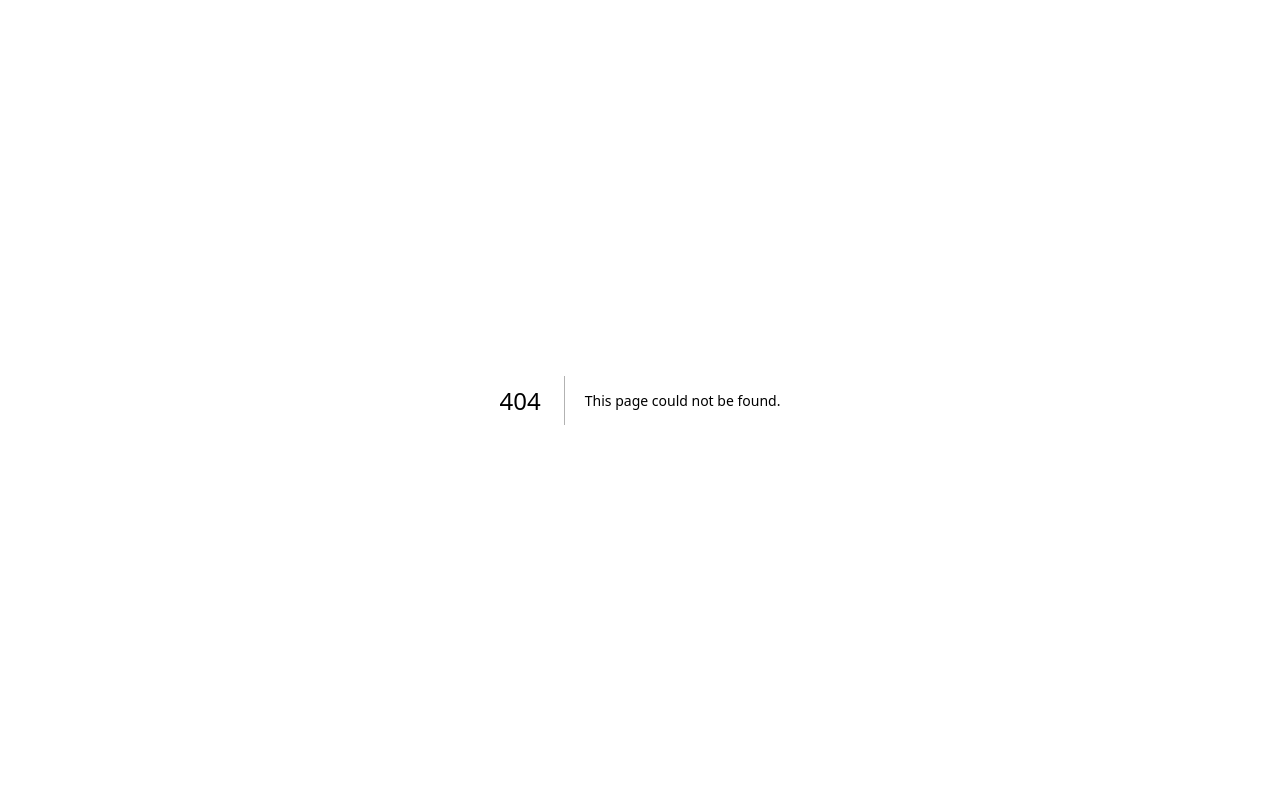
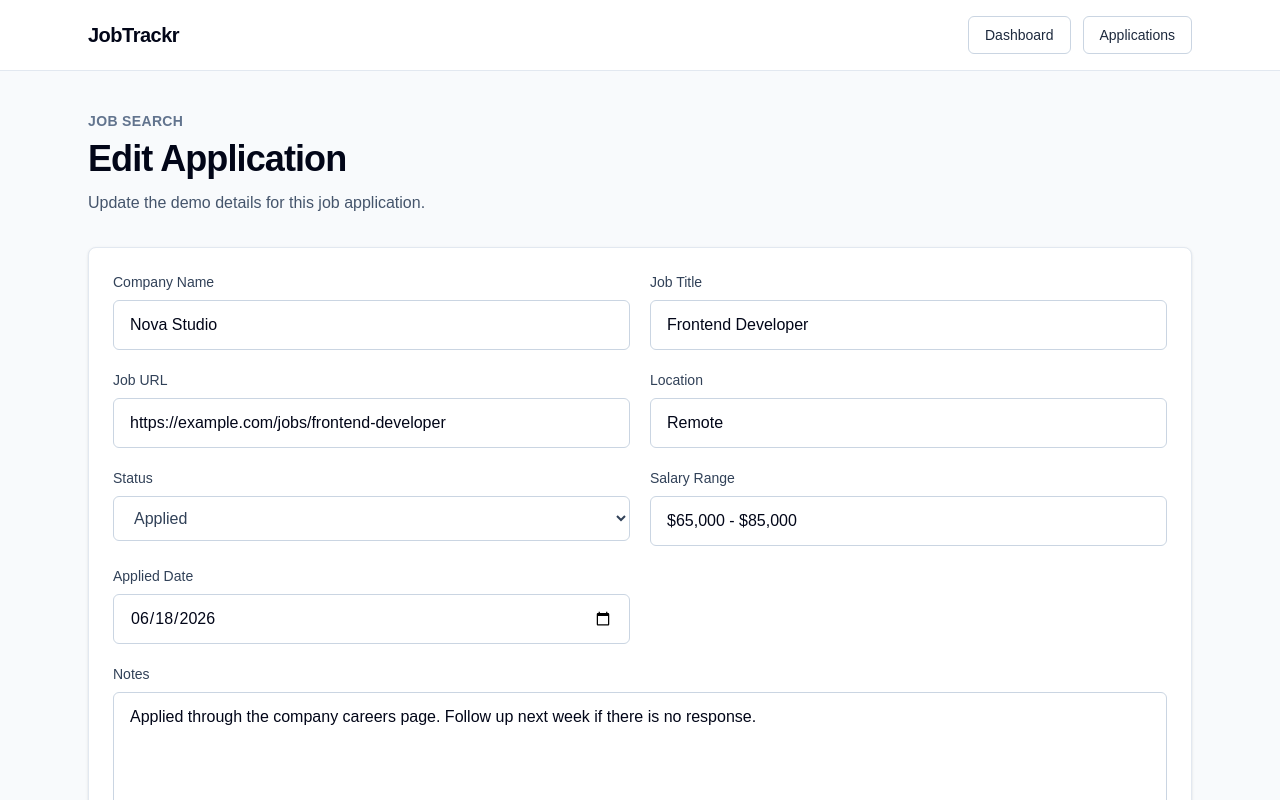
Before and after one commit to awaisch31709/job-application-tracker, a Next.js app: page /applications/1/edit in a window 1280 px wide. Before the commit this address had no page. Shown: the top 800 px of the page. Built offline with nearby package versions, Linux system fonts and the light colour scheme.

Commit message:
Create edit application UI

```diff
--- /dev/null
+++ b/app/applications/[id]/edit/page.tsx
@@ -0,0 +1,196 @@
+import Link from "next/link";
+
+export default function EditApplicationPage() {
+  return (
+    <main className="min-h-screen bg-slate-50 text-slate-950">
+      <header className="border-b border-slate-200 bg-white">
+        <div className="mx-auto flex max-w-6xl flex-col gap-4 px-6 py-4 sm:flex-row sm:items-center sm:justify-between">
+          <Link href="/" className="text-xl font-bold tracking-tight">
+            JobTrackr
+          </Link>
+
+          <nav className="flex flex-wrap gap-3">
+            <Link
+              href="/dashboard"
+              className="rounded-md border border-slate-300 bg-white px-4 py-2 text-sm font-medium text-slate-800 transition hover:bg-slate-100"
+            >
+              Dashboard
+            </Link>
+            <Link
+              href="/applications"
+              className="rounded-md border border-slate-300 bg-white px-4 py-2 text-sm font-medium text-slate-800 transition hover:bg-slate-100"
+            >
+              Applications
+            </Link>
+          </nav>
+        </div>
+      </header>
+
+      <section className="mx-auto max-w-6xl px-6 py-10">
+        <div className="mb-8">
+          <p className="text-sm font-semibold uppercase tracking-wide text-slate-500">
+            Job search
+          </p>
+          <h1 className="mt-2 text-3xl font-bold tracking-tight sm:text-4xl">
+            Edit Application
+          </h1>
+          <p className="mt-3 max-w-2xl text-slate-600">
+            Update the demo details for this job application.
+          </p>
+        </div>
+
+        <form className="rounded-lg border border-slate-200 bg-white p-6 shadow-sm">
+          <div className="grid gap-5 md:grid-cols-2">
+            <div>
+              <label
+                htmlFor="company-name"
+                className="mb-2 block text-sm font-medium text-slate-700"
+              >
+                Company Name
+              </label>
+              <input
+                id="company-name"
+                name="company-name"
+                type="text"
+                defaultValue="Nova Studio"
+                className="w-full rounded-md border border-slate-300 px-4 py-3 text-slate-950 outline-none transition focus:border-slate-950 focus:ring-2 focus:ring-slate-200"
+              />
+            </div>
+
+            <div>
+              <label
+                htmlFor="job-title"
+                className="mb-2 block text-sm font-medium text-slate-700"
+              >
+                Job Title
+              </label>
+              <input
+                id="job-title"
+                name="job-title"
+                type="text"
+                defaultValue="Frontend Developer"
+                className="w-full rounded-md border border-slate-300 px-4 py-3 text-slate-950 outline-none transition focus:border-slate-950 focus:ring-2 focus:ring-slate-200"
+              />
+            </div>
+
+            <div>
+              <label
+                htmlFor="job-url"
+                className="mb-2 block text-sm font-medium text-slate-700"
+              >
+                Job URL
+              </label>
+              <input
+                id="job-url"
+                name="job-url"
+                type="url"
+                defaultValue="https://example.com/jobs/frontend-developer"
+                className="w-full rounded-md border border-slate-300 px-4 py-3 text-slate-950 outline-none transition focus:border-slate-950 focus:ring-2 focus:ring-slate-200"
+              />
+            </div>
+
+            <div>
+              <label
+                htmlFor="location"
+                className="mb-2 block text-sm font-medium text-slate-700"
+              >
+                Location
+              </label>
+              <input
+                id="location"
+                name="location"
+                type="text"
+                defaultValue="Remote"
+                className="w-full rounded-md border border-slate-300 px-4 py-3 text-slate-950 outline-none transition focus:border-slate-950 focus:ring-2 focus:ring-slate-200"
+              />
+            </div>
+
+            <div>
+              <label
+                htmlFor="status"
+                className="mb-2 block text-sm font-medium text-slate-700"
+              >
+                Status
+              </label>
+              <select
+                id="status"
+                name="status"
+                defaultValue="applied"
+                className="w-full rounded-md border border-slate-300 bg-white px-4 py-3 text-slate-700 outline-none transition focus:border-slate-950 focus:ring-2 focus:ring-slate-200"
+              >
+                <option value="saved">Saved</option>
+                <option value="applied">Applied</option>
+                <option value="interviewing">Interviewing</option>
+                <option value="offer">Offer</option>
+                <option value="rejected">Rejected</option>
+              </select>
+            </div>
+
+            <div>
+              <label
+                htmlFor="salary-range"
+                className="mb-2 block text-sm font-medium text-slate-700"
+              >
+                Salary Range
+              </label>
+              <input
+                id="salary-range"
+                name="salary-range"
+                type="text"
+                defaultValue="$65,000 - $85,000"
+                className="w-full rounded-md border border-slate-300 px-4 py-3 text-slate-950 outline-none transition focus:border-slate-950 focus:ring-2 focus:ring-slate-200"
+              />
+            </div>
+
+            <div>
+              <label
+                htmlFor="applied-date"
+                className="mb-2 block text-sm font-medium text-slate-700"
+              >
+                Applied Date
+              </label>
+              <input
+                id="applied-date"
+                name="applied-date"
+                type="date"
+                defaultValue="2026-06-18"
+                className="w-full rounded-md border border-slate-300 px-4 py-3 text-slate-950 outline-none transition focus:border-slate-950 focus:ring-2 focus:ring-slate-200"
+              />
+            </div>
+
+            <div className="md:col-span-2">
+              <label
+                htmlFor="notes"
+                className="mb-2 block text-sm font-medium text-slate-700"
+              >
+                Notes
+              </label>
+              <textarea
+                id="notes"
+                name="notes"
+                rows={5}
+                defaultValue="Applied through the company careers page. Follow up next week if there is no response."
+                className="w-full resize-y rounded-md border border-slate-300 px-4 py-3 text-slate-950 outline-none transition focus:border-slate-950 focus:ring-2 focus:ring-slate-200"
+              />
+            </div>
+          </div>
+
+          <div className="mt-8 flex flex-col-reverse gap-3 sm:flex-row sm:justify-end">
+            <Link
+              href="/applications/1"
+              className="rounded-md border border-slate-300 bg-white px-5 py-3 text-center text-sm font-semibold text-slate-800 transition hover:bg-slate-100"
+            >
+              Cancel
+            </Link>
+            <button
+              type="button"
+              className="rounded-md bg-slate-950 px-5 py-3 text-sm font-semibold text-white transition hover:bg-slate-800"
+            >
+              Save Changes
+            </button>
+          </div>
+        </form>
+      </section>
+    </main>
+  );
+}
```
